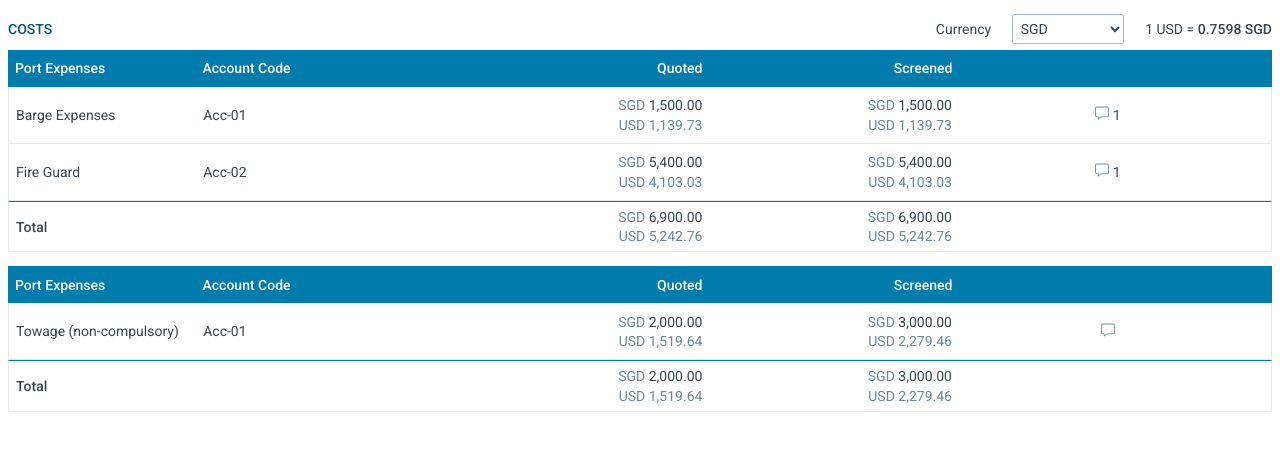
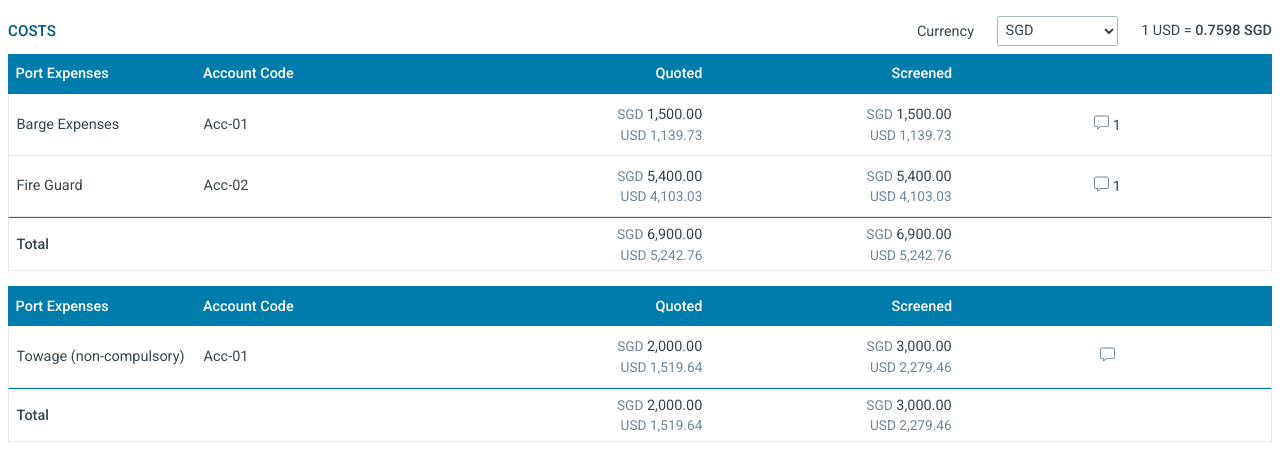
Before and after one commit to RronKurtishi/marcura-costs, an Angular app: page / in a window 1280 px wide. Shown: the top 470 px of the page. Built offline with nearby package versions, Linux system fonts and the light colour scheme.

Commit message:
Updated style for inputs and buttons

```diff
--- a/src/styles.scss
+++ b/src/styles.scss
@@ -1,9 +1,9 @@
-@import url('https://fonts.googleapis.com/css2?family=Roboto:wght@400;500&display=swap');
+@import url("https://fonts.googleapis.com/css2?family=Roboto:wght@400;500&display=swap");
 @import "styles/variables.scss";
 
 * {
-  font-family: 'Roboto', sans-serif;
-	font-size: 14px;
+  font-family: "Roboto", sans-serif;
+  font-size: 0.95rem;
   box-sizing: border-box;
 }
 
@@ -22,7 +22,8 @@ $w75: 75 75%;
 $w80: 80 80%;
 $w90: 90 90%;
 $w100: 100 100%;
-$widths: $w10, $w15, $w20, $w25, $w30, $w35, $w40, $w50, $w60, $w70, $w75, $w80, $w90, $w100;
+$widths: $w10, $w15, $w20, $w25, $w30, $w35, $w40, $w50, $w60, $w70, $w75, $w80,
+  $w90, $w100;
 
 @each $width in $widths {
   .w-#{nth($width, 1)} {
@@ -131,6 +132,14 @@ $spacings: $spacing0 $spacing1 $spacing2 $spacing3 $spacing4 $spacing5 $spacing6
   position: fixed;
 }
 
+.font-s {
+	font-size: 0.9rem;
+}
+
+.font-xs {
+	font-size: 0.675rem;
+}
+
 .text-right {
   text-align: right;
 }
@@ -148,6 +157,10 @@ $spacings: $spacing0 $spacing1 $spacing2 $spacing3 $spacing4 $spacing5 $spacing6
   cursor: pointer;
 }
 
+.cursor-pointer {
+  cursor: pointer;
+}
+
 .color-secondary {
   color: $secondary;
 }
@@ -161,7 +174,8 @@ $spacings: $spacing0 $spacing1 $spacing2 $spacing3 $spacing4 $spacing5 $spacing6
 }
 
 button {
-	padding: 0.5rem;
+  padding: 0.4rem;
+  height: 30px;
   background: $primary;
   color: white;
   border-radius: 4px;
@@ -169,11 +183,20 @@ button {
   min-width: 4rem;
 
   &:disabled {
-		background: $secondary-xlight;
+    background: $secondary-xlight !important;
+  }
+
+  &:hover {
+    background: darken($primary, 5%);
+  }
+
+  &:focus {
+    background: orangered;
   }
 }
 
-input, select {
+input,
+select {
   height: 30px;
   padding: 0;
   background: white;
@@ -185,6 +208,10 @@ input, select {
     border: 1px solid $secondary-xlight;
     background: transparent;
     color: $secondary-xlight;
+
+    &::placeholder {
+      color: $secondary-xlight;
+    }
   }
 
   &.currency-select {
```
Lines whose indentation alone changed are shown as unchanged.
